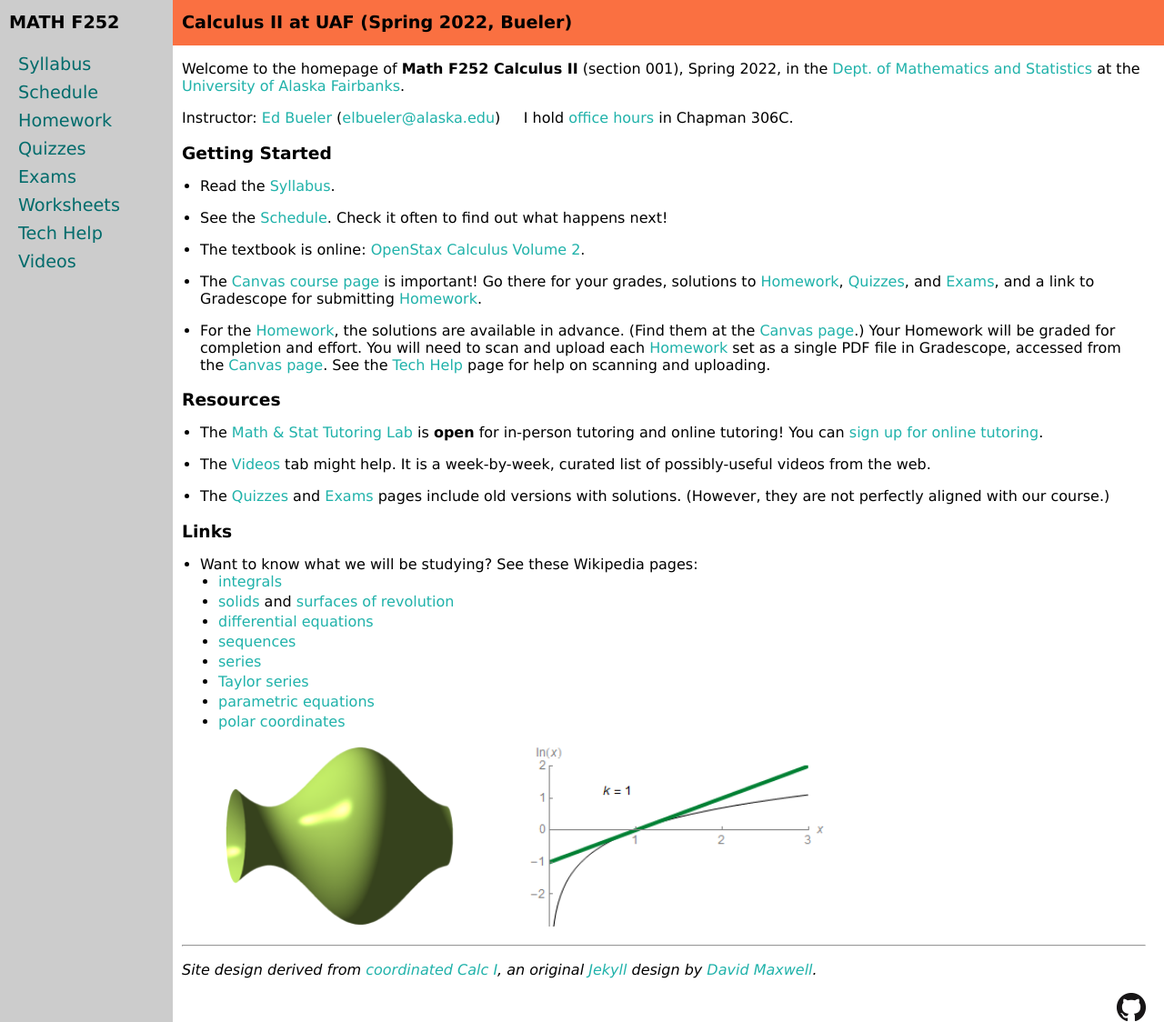
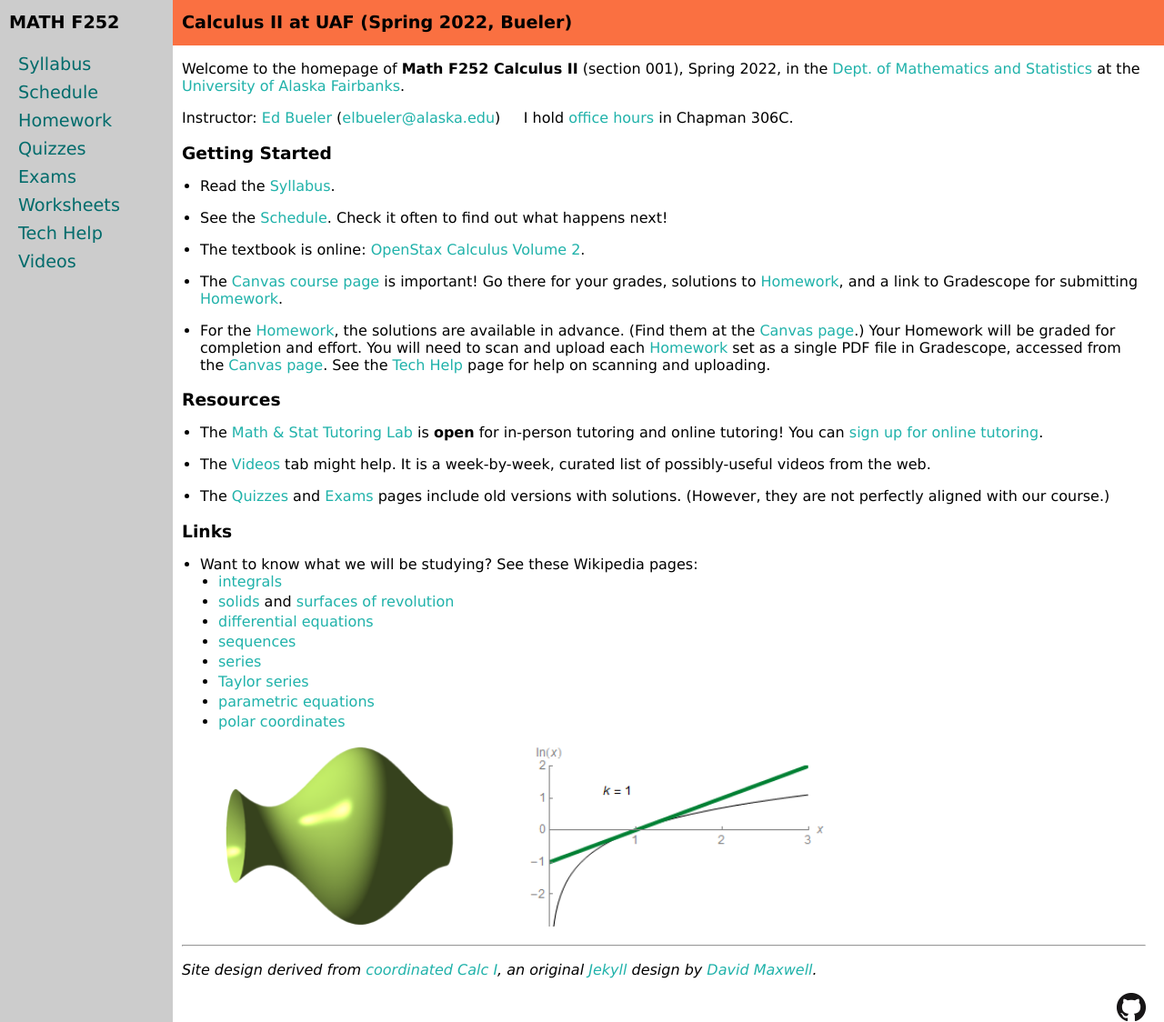
Before and after one commit to uaf-math/calc2, a Jekyll site: the page built from index.md, in a window 1280 px wide and 1124 px high. Shown: the whole window at 91% size. Built offline with Jekyll 4.4.1, drawn with Linux system fonts in a browser that asks for light colours.

Commit message:
Correction.

```diff
--- a/index.md
+++ b/index.md
@@ -15,7 +15,7 @@ Instructor:  [Ed Bueler](http://bueler.github.io/) ([elbueler@alaska.edu](mailto
 
 * The textbook is online: [OpenStax Calculus Volume 2](https://openstax.org/details/books/calculus-volume-2).
 
-* The [Canvas course page](https://canvas.alaska.edu/courses/7049) is important!  Go there for your grades, solutions to [Homework](homework.html), [Quizzes](quizzes.html), and [Exams](exams.html), and a link to Gradescope for submitting [Homework](homework.html).
+* The [Canvas course page](https://canvas.alaska.edu/courses/7049) is important!  Go there for your grades, solutions to [Homework](homework.html), and a link to Gradescope for submitting [Homework](homework.html).
 
 * For the [Homework](homework.html), the solutions are available in advance.  (Find them at the [Canvas page](https://canvas.alaska.edu/courses/7049).)  Your Homework will be graded for completion and effort.  You will need to scan and upload each [Homework](homework.html) set as a single PDF file in Gradescope, accessed from the [Canvas page](https://canvas.alaska.edu/courses/7049).  See the [Tech Help](techHelp.html) page for help on scanning and uploading.
 
```
